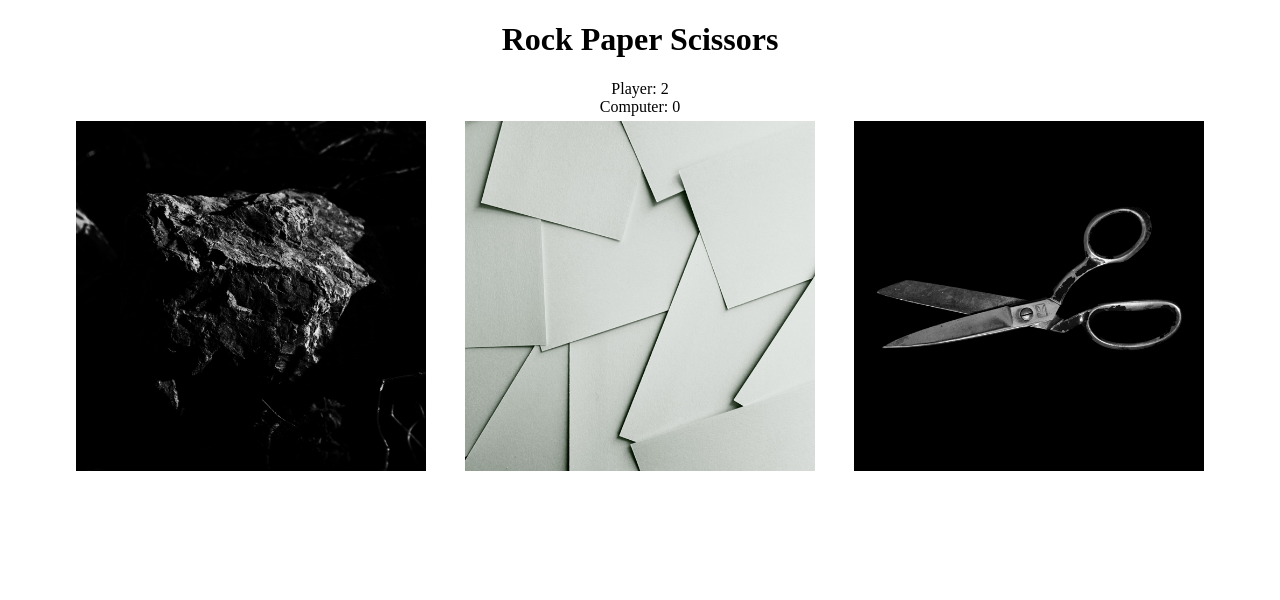
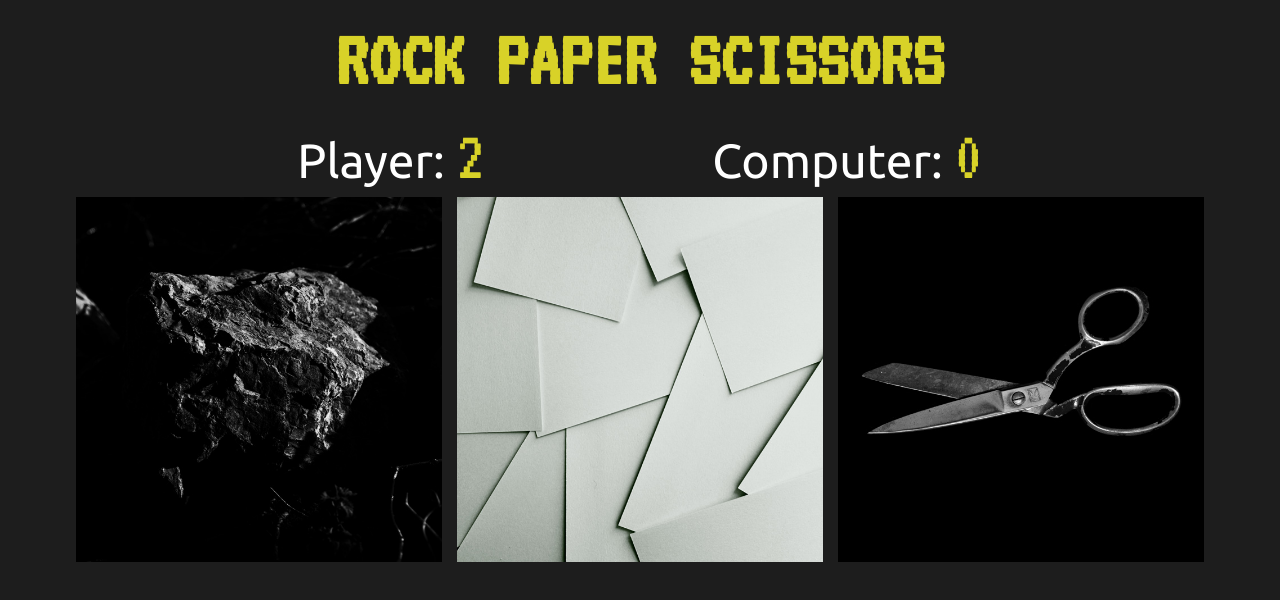
Before and after one commit to chriskorsak/rock-paper-scissors, a plain HTML site: page index.html in a window 1280 px wide. Drawn offline with Linux system fonts and the light colour scheme.

Commit message:
add google fonts, font styles, score section styles, image styles, background and font color.

```diff
--- a/styles.css
+++ b/styles.css
@@ -1,10 +1,49 @@
+/* Google Fonts Import */
+@import url('https://fonts.googleapis.com/css2?family=Ubuntu&family=VT323&display=swap');
+
+* {
+  /* border: solid white 1px; */
+  box-sizing: border-box;
+}
+
+body {
+  background-color: #1d1d1d;
+  color: #fff;
+  font-family: 'Ubuntu', sans-serif;
+  min-height: 100vh;
+}
+
 header {
   text-align: center;
 }
 
-div.score {
+h1,
+h2,
+h3 {
+  font-family: 'VT323', monospace;
+}
+
+h1 {
+  font-size: 5em;
+  text-transform: uppercase;
+  color: #d8d228;
+  margin: .25em;
+}
+
+div.scoreSection {
   display: flex;
-  justify-content: space-around;
+  justify-content: center;
+}
+
+.scoreParent {
+  margin: 0 10%;
+  font-size: 3em;
+}
+
+.score {
+  color: #d8d228;
+  font-family: 'VT323', monospace;
+  font-size: 150%;
 }
 
 .container {
@@ -18,11 +57,11 @@ div.score {
 }
 
 #playerSelection > img {
-  max-width: 350px;
+  width: 33%;
   border: 5px solid transparent;
   border-radius: 5px;
 }
 
 #playerSelection > img:hover {
-  border: 5px solid #18454a;
+  border: 5px solid #fff;
 }
```
